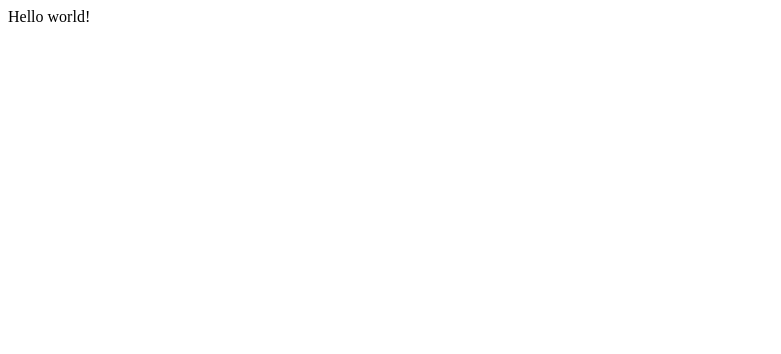
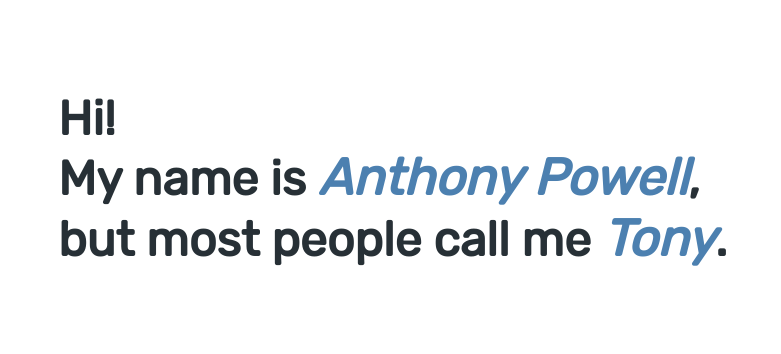
Before and after one commit to cephalization/portfolio-v3, a Gatsby site: page / in a window 1280 px wide. Shown: the whole page, without its empty margins (0-781 px from the left). Built offline with nearby package versions, Linux system fonts and the light colour scheme; Gatsby itself is replaced by a stand-in of ours.

Commit message:
Start introduction

```diff
--- a/src/pages/index.js
+++ b/src/pages/index.js
@@ -1,3 +1,27 @@
 import React from "react"
+import styled from "styled-components"
 
-export default () => <div>Hello world!</div>
+const Body = styled.div`
+  padding: 50px;
+`
+
+const Intro = styled.h1`
+  font-family: "Rubik";
+  font-size: 3rem;
+  color: #273036;
+`
+
+const Focus = styled.span`
+  font-style: italic;
+  font-size: 3.2rem;
+  color: #4c80b0;
+`
+
+export default () => (
+  <Body>
+    <Intro>
+      Hi! <br /> My name is <Focus>Anthony Powell</Focus>,
+      <br /> but most people call me <Focus>Tony</Focus>.
+    </Intro>
+  </Body>
+)
```
